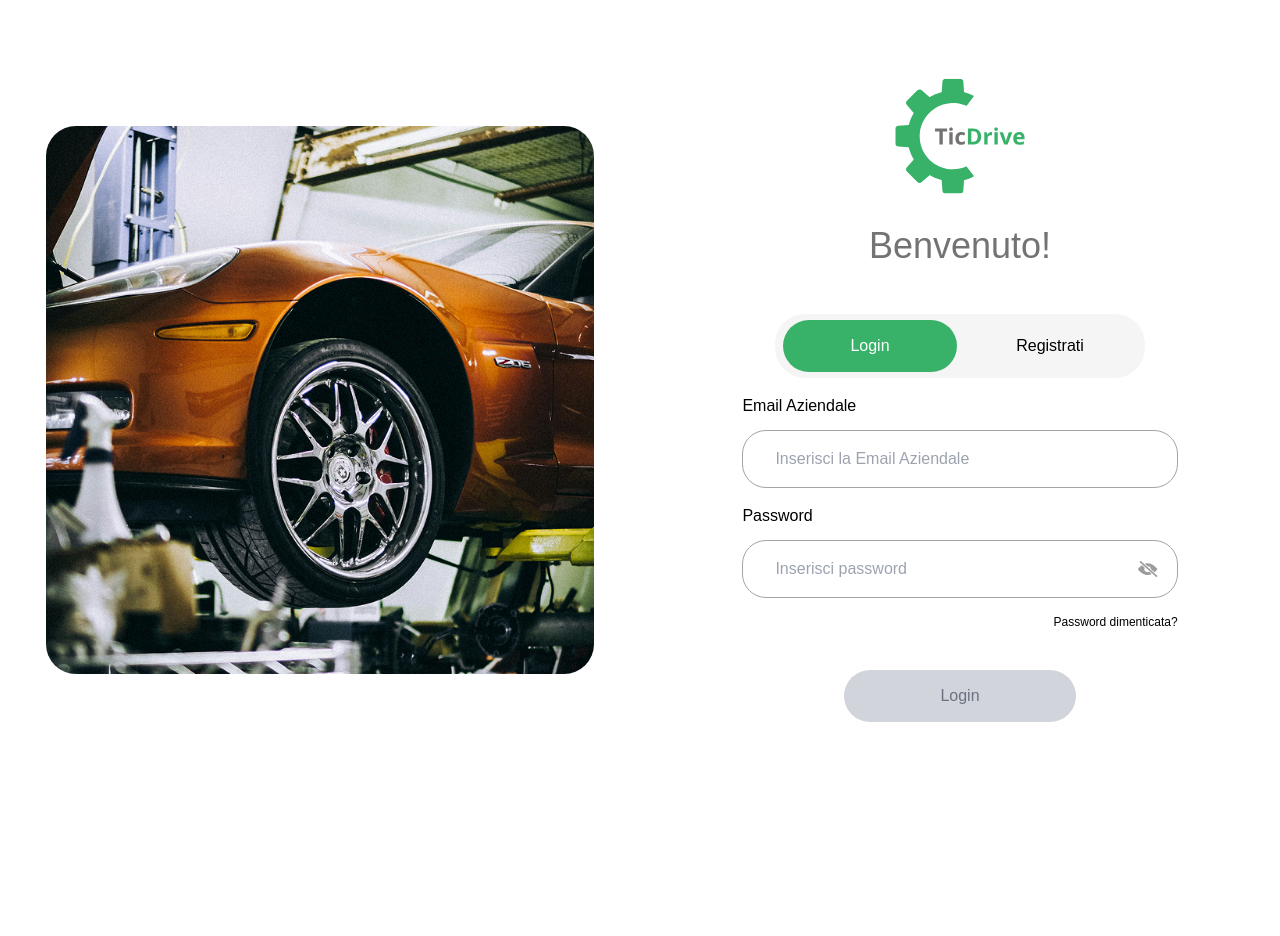
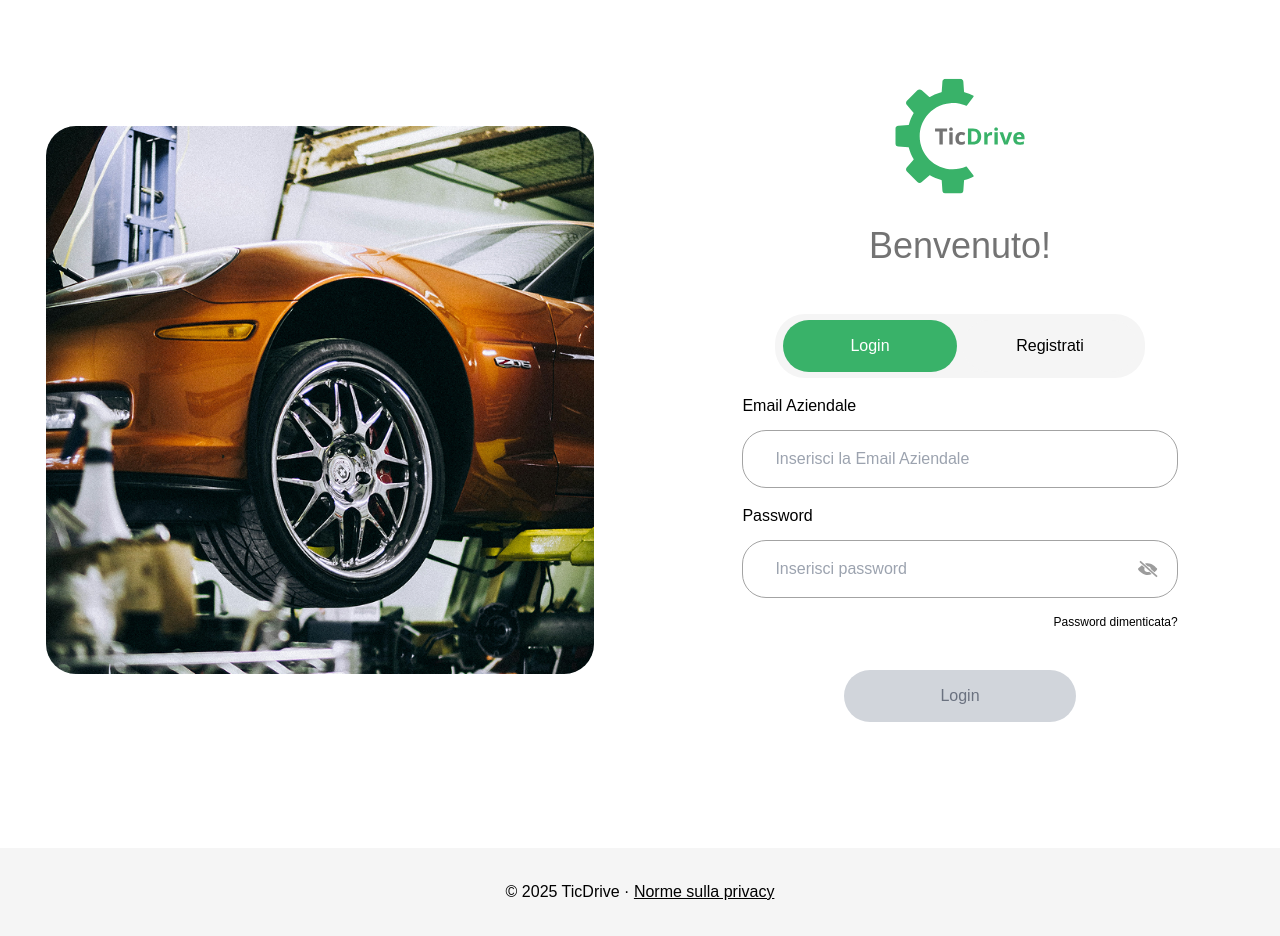
Before and after one commit to AlbyCosmy99/ticdrive-workshops-website-nuxt, a Nuxt app: page /auth/login in a window 1280 px wide. Before the commit the page ends 800 px from the top, so only its background shows below. Built offline with nearby package versions, Linux system fonts and the light colour scheme; no server answers; a web font is replaced by a local one.

Commit message:
feat: add footer

```diff
--- a/App.vue
+++ b/App.vue
@@ -1,5 +1,11 @@
+<script setup lang="ts">
+import Footer from './components/Footer.vue';
+
+</script>
+
 <template>
   <NuxtLayout>
     <NuxtPage />
+    <Footer/>
   </NuxtLayout>
 </template>
--- /dev/null
+++ b/components/Footer.vue
@@ -0,0 +1,22 @@
+<template>
+  <footer
+    style="
+      margin-top: 3rem;
+      padding: 2rem;
+      background-color: #f5f5f5;
+      text-align: center;
+    "
+  >
+    <p>
+      © {{ new Date().getFullYear() }} TicDrive ·
+      <a
+        class="underline"
+        href="https://www.ticdrive.it/privacy-policy/app"
+        target="_blank"
+        rel="noopener noreferrer"
+      >
+        Norme sulla privacy
+      </a>
+    </p>
+  </footer>
+</template>
--- a/layouts/dashboard.vue
+++ b/layouts/dashboard.vue
@@ -1,5 +1,6 @@
 <script setup lang="ts">
 import Toast from 'primevue/toast';
+import Footer from '~/components/Footer.vue';
 import Navbar from '~/components/navbar/Navbar.vue';
 import Sidebar from '~/components/sidebar/Sidebar.vue';
 import useUserData from '~/composables/http/auth/useUserData';
@@ -37,7 +38,8 @@ onMounted(async () => {
     <UiSpinnersTicDriveSpinner />
   </div>
 
-  <div v-else class="flex min-h-screen bg-gray-50 relative">
+  <div v-else class="flex flex-col">
+    <div class="flex min-h-screen bg-gray-50 relative">
       <Toast />
       <aside class="w-64 p-4 fixed h-screen">
         <Sidebar />
@@ -49,4 +51,6 @@ onMounted(async () => {
         </div>
       </main>
     </div>
+    <Footer />
+  </div>
 </template>
```
Lines whose indentation alone changed are shown as unchanged.
